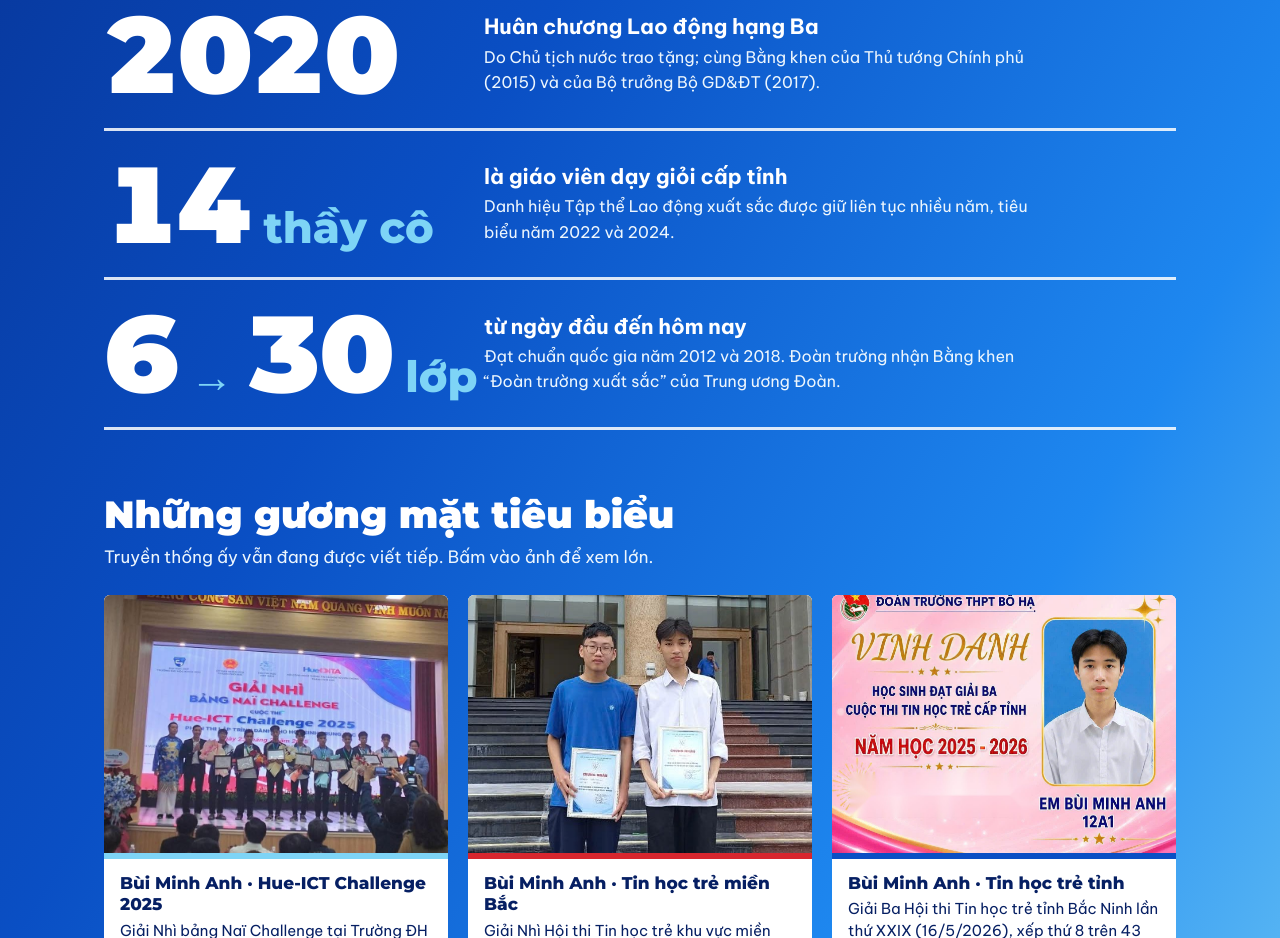
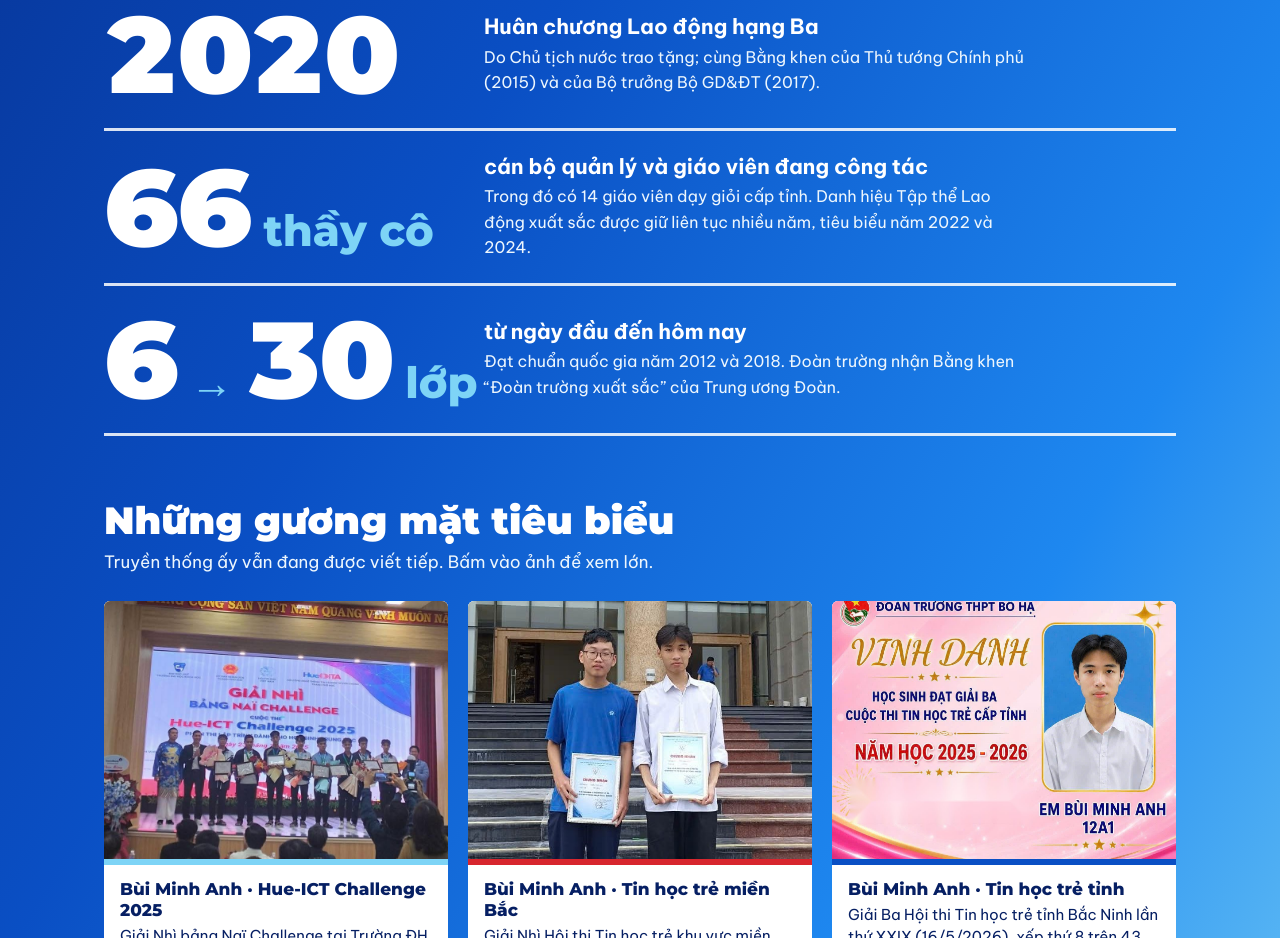
Before and after one commit to Trun85/a1k34bhhs, a plain HTML site: page index.html in a window 1280 px wide. Shown: the part 9198-10136 px from the top of the page. Drawn offline with Linux system fonts and the light colour scheme.

Commit message:
Sửa số lượng thầy cô thành 66

```diff
--- a/index.html
+++ b/index.html
@@ -571,7 +571,7 @@ body.loading{overflow:hidden}
       <div class="row"><div class="n"><span data-to="27">27</span><small>/29</small></div><div><h3>giải học sinh giỏi văn hóa cấp tỉnh</h3><p>Năm học 2019 – 2020, xếp thứ 2 toàn tỉnh về số lượng giải.</p></div></div>
       <div class="row"><div class="n"><span data-to="6">6</span><small> lần</small></div><div><h3>nhận Cờ thi đua của UBND tỉnh Bắc Giang</h3><p>Đơn vị dẫn đầu phong trào thi đua các năm 2013, 2014, 2015, 2018, 2020 và 2021.</p></div></div>
       <div class="row"><div class="n">2020</div><div><h3>Huân chương Lao động hạng Ba</h3><p>Do Chủ tịch nước trao tặng; cùng Bằng khen của Thủ tướng Chính phủ (2015) và của Bộ trưởng Bộ GD&amp;ĐT (2017).</p></div></div>
-      <div class="row"><div class="n"><span data-to="14">14</span><small> thầy cô</small></div><div><h3>là giáo viên dạy giỏi cấp tỉnh</h3><p>Danh hiệu Tập thể Lao động xuất sắc được giữ liên tục nhiều năm, tiêu biểu năm 2022 và 2024.</p></div></div>
+      <div class="row"><div class="n"><span data-to="66">66</span><small> thầy cô</small></div><div><h3>cán bộ quản lý và giáo viên đang công tác</h3><p>Trong đó có 14 giáo viên dạy giỏi cấp tỉnh. Danh hiệu Tập thể Lao động xuất sắc được giữ liên tục nhiều năm, tiêu biểu năm 2022 và 2024.</p></div></div>
       <div class="row"><div class="n">6<small> → </small><span data-to="30">30</span><small> lớp</small></div><div><h3>từ ngày đầu đến hôm nay</h3><p>Đạt chuẩn quốc gia năm 2012 và 2018. Đoàn trường nhận Bằng khen “Đoàn trường xuất sắc” của Trung ương Đoàn.</p></div></div>
     </div>
     <div class="honor">
```
